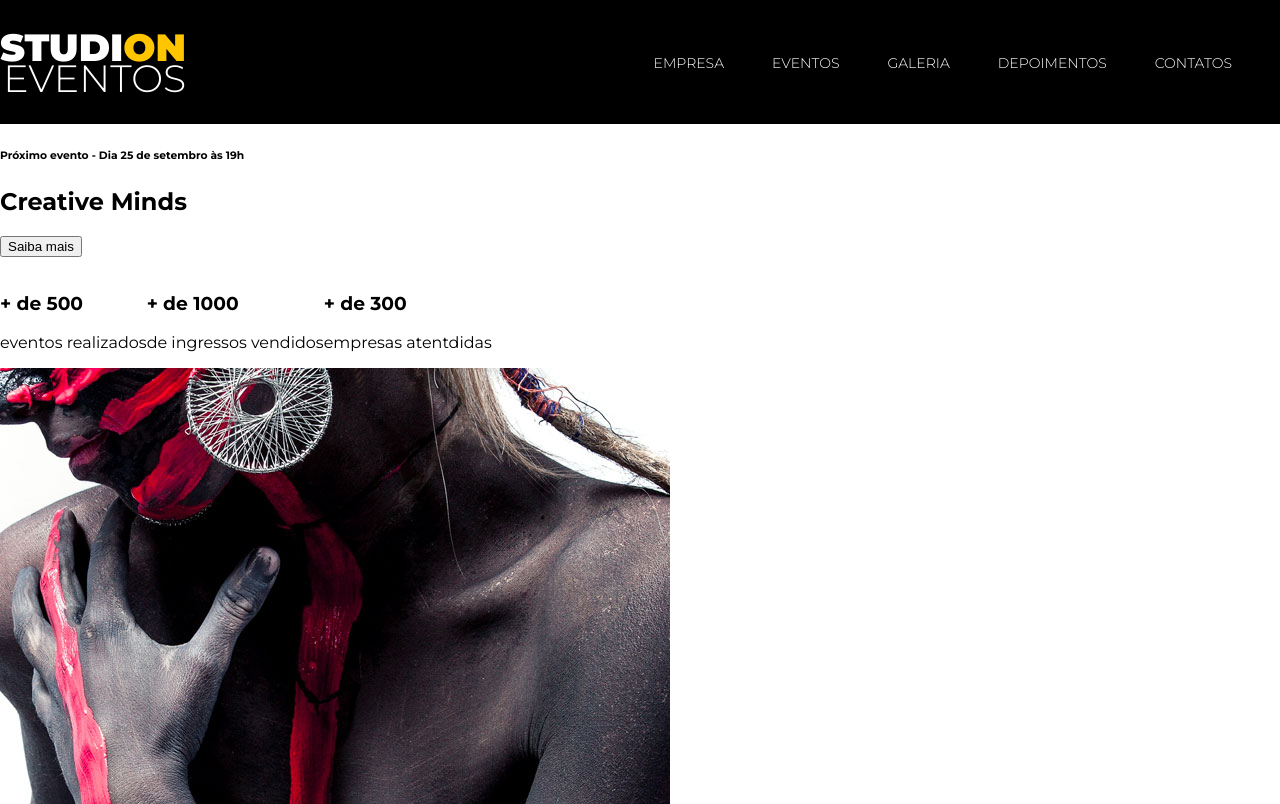
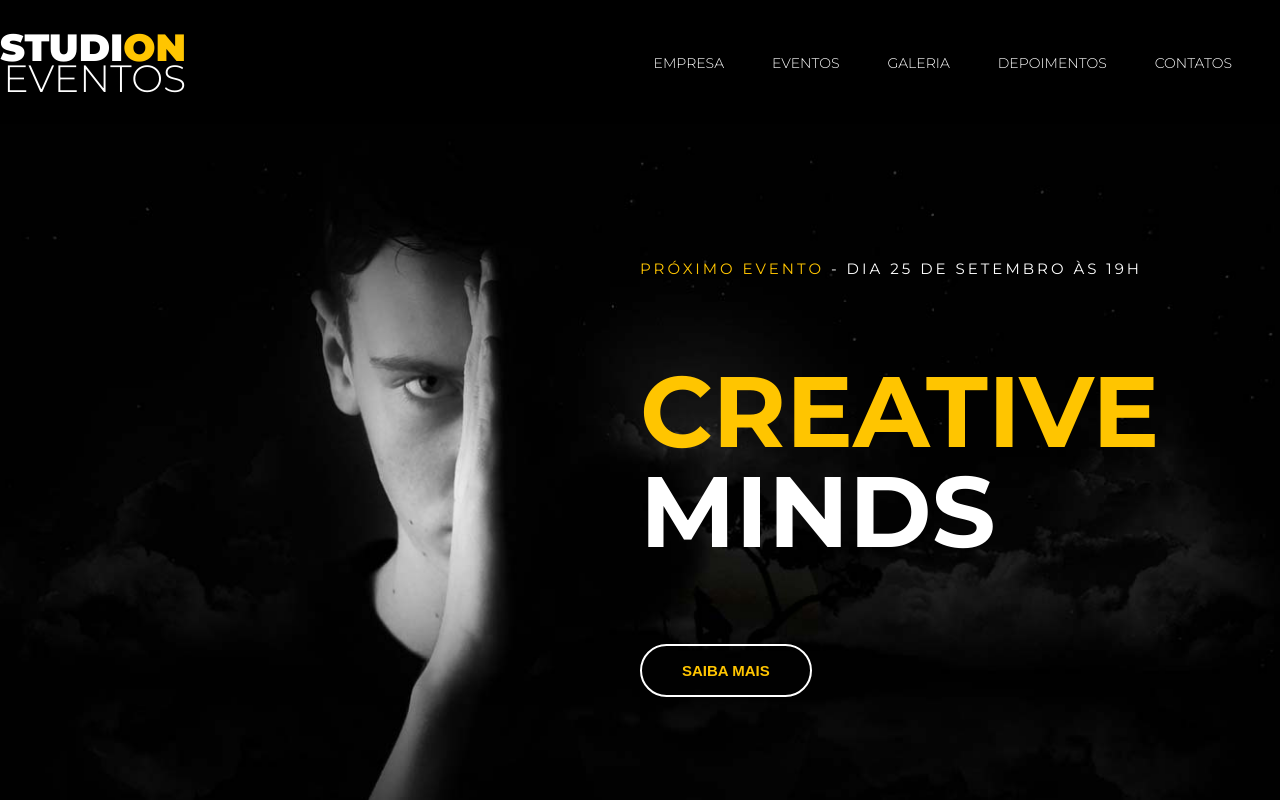
Before and after one commit to ogabrieol/studion, a website: page src/index.html in a window 1280 px wide. Shown: the top 804 px of the page. Drawn offline with Linux system fonts and the light colour scheme.

Commit message:
feat(header): implemeted header styles

```diff
--- a/src/index.html
+++ b/src/index.html
@@ -42,11 +42,20 @@
     </nav>
 
     <header>
-<div="slider">
+<div id="slider">
     <div class="slide">
-        <h6><span>Próximo evento</span> - Dia 25 de setembro às 19h</h6>
-<h2><span>Creative</span> Minds</h2>
-<button>Saiba mais</button>
+        <img
+        class="slide__background-image"
+        src="./images/banner.jpg"
+        alt="Studion Banner"
+        />
+        <div class="slide__copy">
+   <h6>
+    <span class="copy--primary">Próximo evento</span> - Dia 25 de setembro às 19h</h6>
+   <h2><span class="copy--primary">Creative</span> Minds</h2>
+   <button class="btn btn--slide">Saiba mais</button>
+  </div>
+ </div>
 </div>
     </header>
 
@@ -71,7 +80,7 @@
 <section>
 <div>
     <img src="./images/institutional.jpg"
-    <h6> </h6> Fazemos o seu evento acontecer
+    <h6> Fazemos o seu evento acontecer </h6>
     <h4>Lorem ipsum dolor sit amet,consectetur adipisci elit.</h4>
 <p>
     Lorem ipsum dolor sit amet,
--- a/src/style.css
+++ b/src/style.css
@@ -5,9 +5,10 @@
 }
 
 :root {
-    --color-primary: #ffc500;
     font-family: 'Montserrat', sans-serif;
     font-size: 16px;
+    --color-primary: #ffc500;
+    --default-padding: 1rem;
 }
 
 body {
@@ -23,6 +24,7 @@ ul {
 
 .navbar {
     position: fixed;
+    z-index: 1;
     display: grid ;
     grid-template-columns: 1fr 9fr;
     align-items: center;
@@ -73,3 +75,64 @@ ul {
 .copy--primary {
     color: var(--color-primary)
 }
+
+#slider {
+        background-color: #000;
+    color: #fff;
+}
+
+.slide {
+    position: relative;
+    height: calc(100vh - 7.75rem);
+}
+
+.slide__background-image {
+width: 100%;
+height: 100%;
+object-fit: cover;
+object-position: center;
+}
+
+.slide__copy {
+    position: absolute;
+    top: 6.25rem;
+    left: 50vw;
+}
+
+.slide__copy h6 {
+    font-size: 0.9375rem;
+    font-weight: 400;
+    text-transform: uppercase;
+    letter-spacing: 0.1875rem;
+}
+
+.slide__copy h2 {
+font-size: 6.25rem;
+text-transform: uppercase;
+line-height: 6.25rem;
+}
+
+.slide__copy h2 span {
+    display: block;
+}
+.btn {
+    cursor: pointer;
+    padding: 1rem 2.5rem;
+    border: 0.125rem solid #fff;
+    border-radius: 5rem;
+    color: var(--color-primary);
+    background: unset;
+    font-size: 0.9375rem;
+    font-weight: 700;
+    text-transform: uppercase;
+    transition: 0.3s all ease;
+}
+
+.btn:hover,
+.btn:active,
+ .btn:focus {
+    border-color: var(--color-primary);
+    background-color: var(--color-primary);
+    color: #fff;
+
+}
```
